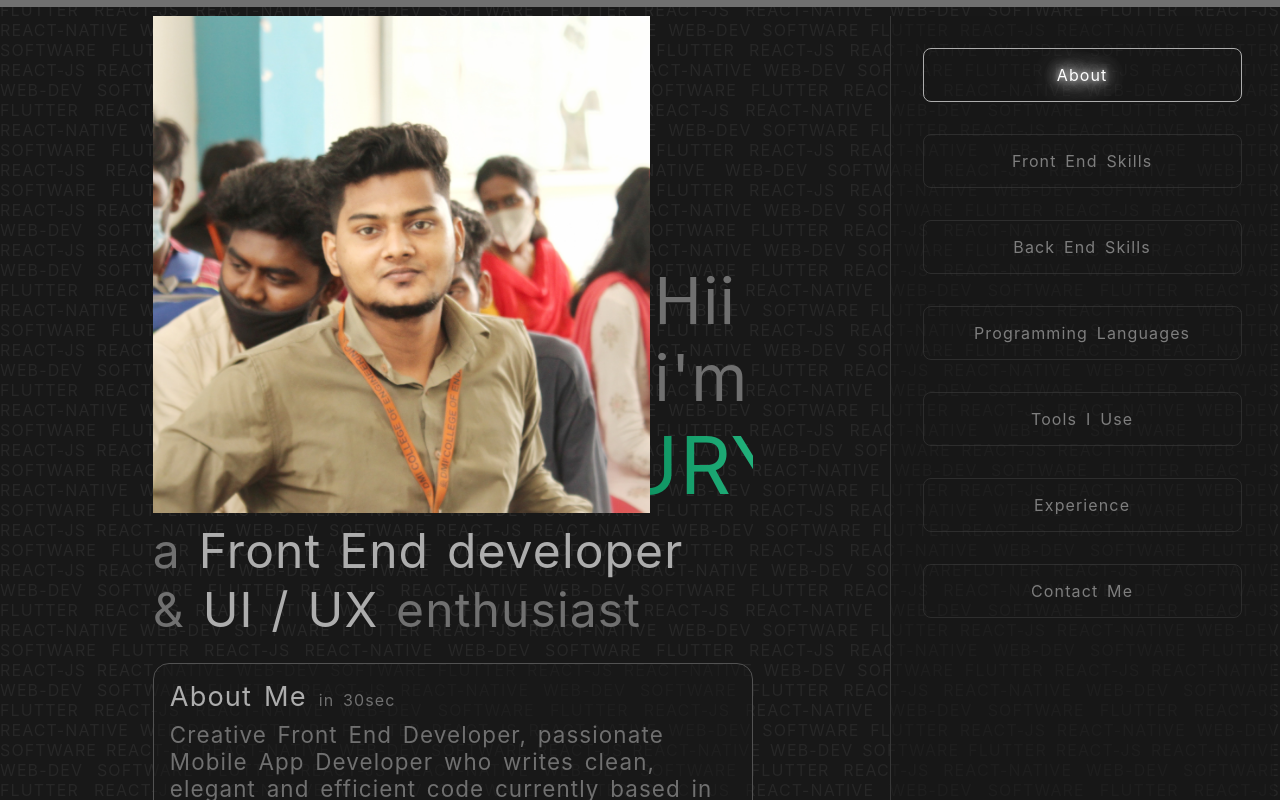
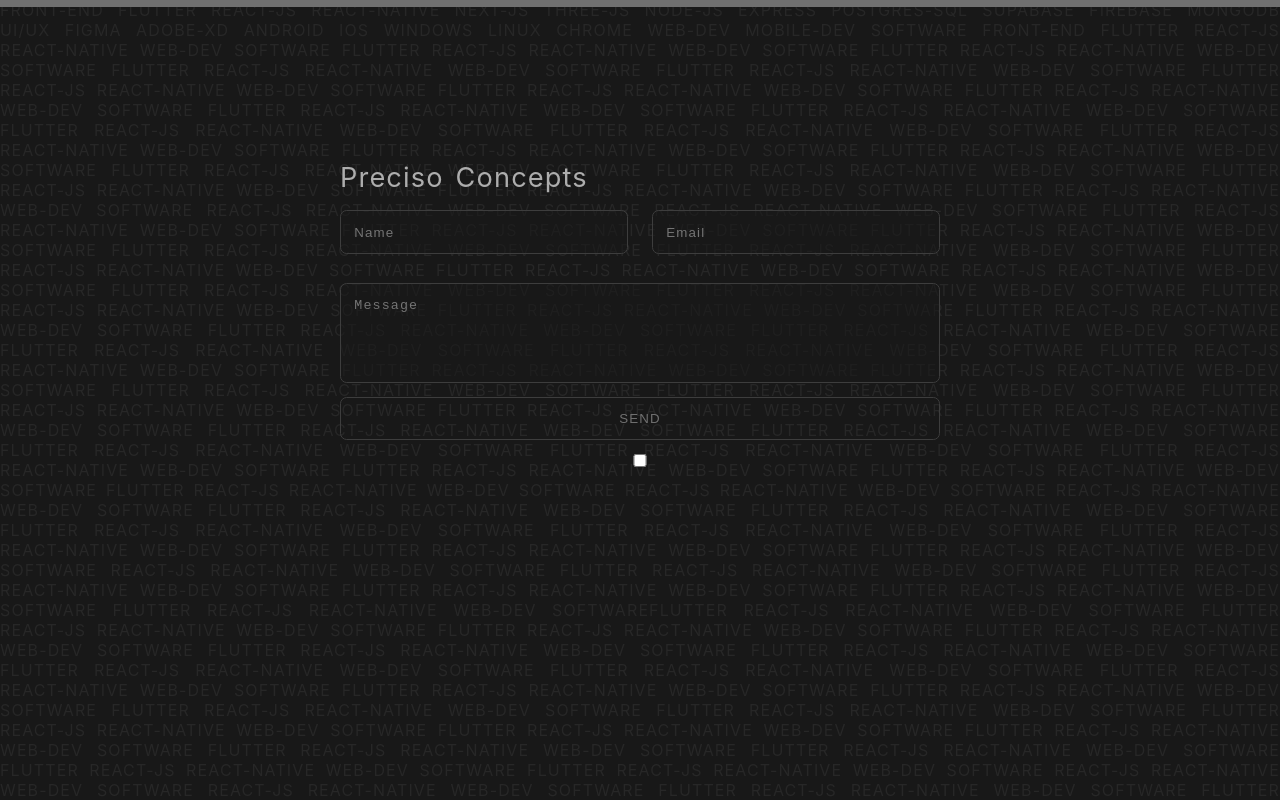
Before and after one commit to samsurya336/SURYA-Front-End-Developer, a Next.js app: page / in a window 1280 px wide. Shown: the top 800 px of the page. Built offline with nearby package versions, Linux system fonts and the light colour scheme.

Commit message:
Mail Added

```diff
--- a/components/aboutMe/aboutMe.module.css
+++ b/components/aboutMe/aboutMe.module.css
@@ -32,3 +32,8 @@
   color: var(--grey-500);
   font-size: var(--fs-400);
 }
+
+.about_me_section_wrapper > p > a {
+  font-size: var(--fs-200);
+  color: var(--green-500);
+}
--- a/components/aboutMe/aboutMe.tsx
+++ b/components/aboutMe/aboutMe.tsx
@@ -13,6 +13,7 @@ export default function AboutMe(): JSX.Element {
         who writes clean, elegant and efficient code currently based in INDIA and having an experience
         of building web application with JavaScript / ReactJS / NextJS / NodeJS and Cross-platform Mobile
         applications with Flutter. I am always experimenting always learning and never bored.
+        <a href={`${window.location}/assets/profile_pic.jpeg`} download="surya-dev.jpeg"> Download my Resume</a>
       </p>
     </section>
   );
--- a/components/contactMe/contactMe.module.css
+++ b/components/contactMe/contactMe.module.css
@@ -27,14 +27,19 @@
   width: 100%;
 }
 
+.input_field_wrapper {
+  flex-basis: 100%;
+  position: relative;
+  margin-top: 1em;
+}
+
 .input_field {
-  flex-basis: 100%;
+  width: 100%;
   padding: 1em;
   border: 0.5px solid #3d3d3d;
   background-color: var(--black-600);
   border-radius: 0.5em;
   margin: 0;
-  margin-top: 1em;
   color: var(--grey-100);
 }
 
@@ -44,6 +49,16 @@
   outline: 0.2px solid var(--grey-100);
 }
 
+.input_field_suffix_icon {
+  position: absolute;
+  top: 0.7em;
+  right: 0.5em;
+}
+
+.input_field_wrapper > p {
+  font-size: var(--fs-200);
+}
+
 .message_field {
   flex-basis: 100%;
   height: 100px;
@@ -51,7 +66,7 @@
   background-color: var(--black-600);
   border-radius: 0.5em;
   padding: 1em;
-  margin: 1em 0;
+  margin-top: 1em;
   resize: none;
   color: var(--grey-100);
   transition: border 0.5s linear;
@@ -64,6 +79,10 @@
 
 .message_field:hover {
   border: 0.5px solid var(--grey-100);
+}
+
+.message_field + p {
+  font-size: var(--fs-200);
 }
 
 .submit_btn {
@@ -114,7 +133,7 @@
   background: var(--green-gradiant);
   transition: transform 0.2s linear;
   transition-delay: 0.5s;
-  transform: translateY(100%);
+  transform: translateY(110%);
   z-index: 1;
   display: flex;
   justify-content: center;
@@ -125,6 +144,39 @@
   transform: translateY(0);
 }
 
+.thankYou_card {
+  position: relative;
+  width: 100%;
+  height: 140px;
+  transition: transform 1s ease-in-out;
+  display: flex;
+  justify-content: center;
+  transform: scale(0);
+  transform-origin: bottom;
+}
+
+.gradient_BG_wrapper {
+  width: 300px;
+  height: 140px;
+  background: var(--green-gradiant);
+  opacity: 0.7;
+  border-radius: 8px;
+}
+
+.content_wrapper {
+  position: absolute;
+  width: 300px;
+  height: 140px;
+  background: transparent;
+  border-radius: 8px;
+  padding: 1em;
+  color: var(--black-700);
+}
+
+#thankYouCardToggle:checked + .thankYou_card {
+  transform: scale(1);
+}
+
 @media (min-width: 600px) {
   .contactMe_section_wrapper {
     height: 90vh;
@@ -132,6 +184,9 @@
 
   .input_field {
     flex-basis: 48%;
+  }
+  .input_field_wrapper {
+    flex-basis: 48%;
     margin-bottom: 1em;
   }
 }
--- a/components/contactMe/contactMe.tsx
+++ b/components/contactMe/contactMe.tsx
@@ -1,18 +1,29 @@
-import React, { useContext, useRef, RefObject, ReactElement } from 'react'
+import React, {useState, useContext, useRef, RefObject, ReactElement, MutableRefObject } from 'react'
 import { CurrentSectionContext } from '../../contexts/currentSectionContext'
 import useDetectVisiblity from '../../hooks/useDetectVisiblity';
-import styles from './contactMe.module.css'
+import styles from './contactMe.module.css';
+
+interface dataRefINTF{
+    name:string,
+    nameError: string,
+    email:string,
+    emailError: string,
+    msg:string,
+    msgError: string,
+    hasErrors?:boolean,
+}
 
 export default function ContactMe(): ReactElement {
 
-
     const sectionContext = useContext(CurrentSectionContext)
     const contactMeRef: RefObject<HTMLElement> = useRef<HTMLElement>(null);
+    const dataRef: MutableRefObject<dataRefINTF> = useRef({name:'',nameError:'',email:'',emailError:'',msg:'',msgError:'',hasErrors:false});
+    const [buttonState, setButtonState] = useState<string>('SEND')
     const isVisible: IntersectionObserverEntry | undefined = useDetectVisiblity(contactMeRef,'-50px');
 
 
     if(contactMeRef.current){
-
+        let t = dataRef.current;
         if(isVisible?.isIntersecting){
             (contactMeRef.current as HTMLElement ).style.opacity = '1';
             sectionContext.toggleSection('section_7')
@@ -23,31 +34,110 @@ export default function ContactMe(): ReactElement {
     }
 
 
+    const validateFileds = (feildName:string,error:string):void => {
+
+        if((dataRef.current[feildName as keyof dataRefINTF] as string).trim() !== ''){
+            (dataRef.current[`${feildName}Error` as keyof dataRefINTF] as string) = '';
+        }else{
+            dataRef.current.hasErrors = true;
+            (dataRef.current[`${feildName}Error` as keyof dataRefINTF] as string) = error;
+        }
+
+    }
+
+
     const sendMail = async () => {
+
+        // if(dataRef.current.email.trim() !== ''){
+        //     const re:RegExp = /^(([^<>()[\]\\.,;:\s@"]+(\.[^<>()[\]\\.,;:\s@"]+)*)|(".+"))@((\[[0-9]{1,3}\.[0-9]{1,3}\.[0-9]{1,3}\.[0-9]{1,3}\])|(([a-zA-Z\-0-9]+\.)+[a-zA-Z]{2,}))$/;
+        //     const result = re.test(String(dataRef.current.email).toLowerCase());
+
+        //     if(!result){
+        //         dataRef.current.hasErrors = true;
+        //         dataRef.current.emailError = 'Please enter a valid email';
+        //     }else{
+        //         dataRef.current.emailError = '';
+        //     }
+
+        // }else{
+        //     dataRef.current.hasErrors = true;
+        //     dataRef.current.emailError = 'Please enter your Email';
+        // }
+
+        // validateFileds('name','Please enter your Name')
+        // validateFileds('msg','Please enter your Message')
+
+        // if(dataRef.current.hasErrors){
+        //     console.log('Has Errors')
+        // }else{
+        //     console.log('Verified')
+        // }
+
+        // setButtonState('SENDING...')
+
+
         const requestOptions = {
-            method: 'GET'
+            method: 'POST'
         };
-        const t = await fetch('api/hello', requestOptions).then((v)=>{
-            return v.json()
+        const t = await fetch('api/sendmail', requestOptions).then((v)=>{
+            return 'v.json()'
         })
-        console.log(t)
+        // console.log(t)
+
+
+        // if(buttonState === 'SUCCESS'){
+
+        // }
+
+
     }
 
     return(
         <section className={styles.contactMe_section_wrapper} ref={contactMeRef}>
             <div className={styles.contactMe_section}>
-                <p className={styles.contactMe_heading}>Contact Me</p>
+                <p className={styles.contactMe_heading}>Preciso Concepts</p>
                 <div className={styles.contactMe_fields_container}>
 
-                    <InputField placeholder={'Name'} name={'name'} onChange={(e) => {console.log(e.target.value)}} />
-                    <InputField placeholder={'Email'} name={'email'} onChange={(e) => {console.log(e.target.value)}} />
-                    <MessageField onChange={(e) => {console.log(e.target.value)}} />
+                    <InputField
+                        data={dataRef.current}
+                        placeholder={'Name'}
+                        name={'name'}
+                        />
+
+                    <InputField
+                        data={dataRef.current}
+                        placeholder={'Email'}
+                        name={'email'}
+                    />
+
+                    <MessageField data={dataRef.current} />
                     <button className={styles.submit_btn} onClick={sendMail}>
-                        SEND
+                        {buttonState}
                         <div className={styles.btn_hover}>SEND</div>
                         <div className={styles.btn_success}>SENT</div>
                     </button>
 
+                    <input
+                        type='checkbox'
+                        id={styles.thankYouCardToggle}
+                        style={{ display: 'block',width:'100%' }}
+                        checked={buttonState === 'SUCCESS'}
+                        onChange={(e) => {
+                            if(e.target.checked) return setButtonState('SUCCESS')
+                            setButtonState('ERROR')
+                        }}
+                    />
+
+                    <div className={styles.thankYou_card} >
+
+                        <div className={styles.gradient_BG_wrapper} />
+                        <div className={styles.content_wrapper}>
+                            Thank you for showing your intrest and messaging me. For your confermation I have sent an mail to you kindly check it.
+                            Thank You
+                        </div>
+                    </div>
+
+                    {/* <a href="https/assets/profile_pic.jpeg" download="Resume.jpeg">Download</a> */}
                 </div>
             </div>
         </section>
@@ -57,32 +147,70 @@ export default function ContactMe(): ReactElement {
 interface InputFieldProps{
     placeholder: string,
     name: string,
-    onChange?: (e: React.ChangeEvent<HTMLInputElement>) => void
+    // onChange: (e: React.ChangeEvent<HTMLInputElement>) => void
+    data:dataRefINTF
 }
 
 function InputField(props:InputFieldProps) {
+
+    const CrossIcon = () => {
+        return(
+            <span className={styles.input_field_suffix_icon}>
+                <svg xmlns="http://www.w3.org/2000/svg" width="16" height="16" fill="#ff0606a9" className="bi bi-x-circle-fill" viewBox="0 0 16 16">
+                    <path d="M16 8A8 8 0 1 1 0 8a8 8 0 0 1 16 0zM5.354 4.646a.5.5 0 1 0-.708.708L7.293 8l-2.647 2.646a.5.5 0 0 0 .708.708L8 8.707l2.646 2.647a.5.5 0 0 0 .708-.708L8.707 8l2.647-2.646a.5.5 0 0 0-.708-.708L8 7.293 5.354 4.646z"/>
+                </svg>
+            </span>
+        )
+    }
+
     return (
+        <div className={styles.input_field_wrapper}>
             <input
                 className={styles.input_field}
+                style={{
+                    borderColor: `${props.data[`${props.name}Error` as keyof dataRefINTF]? 'red' : '#3d3d3d'}`
+                }}
                 placeholder={props.placeholder}
                 type='text'
                 name={props.name}
-                onChange={props.onChange}
+                onChange={(e)=>{
+                    (props.data[e.target.name as keyof dataRefINTF] as string) = e.target.value
+                }
+                }
             />
+            {
+                props.data[`${props.name}Error` as keyof dataRefINTF] && <p>{props.data[`${props.name}Error` as keyof dataRefINTF]}</p>
+            }
+
+            {
+                props.data[`${props.name}Error` as keyof dataRefINTF] && <CrossIcon />
+            }
+
+        </div>
     )
 }
 
 interface messageFieldProps{
-    onChange?: (e: React.ChangeEvent<HTMLTextAreaElement>) => void
+    data:dataRefINTF,
 }
 
 function MessageField(props:messageFieldProps) {
     return (
+        <>
             <textarea
                 className={styles.message_field}
+                style={{
+                    borderColor: `${props.data.msgError? 'red' : '#3d3d3d'}`
+                }}
                 placeholder='Message'
                 name='message'
-                onChange={props.onChange}
+                onChange={(e)=>{
+                    props.data.msg = e.target.value;
+                }}
             />
+            {
+                props.data.msgError && <p>{props.data.msgError}</p>
+            }
+        </>
     )
 }
--- a/package.json
+++ b/package.json
@@ -9,7 +9,9 @@
     "lint": "next lint"
   },
   "dependencies": {
+    "@types/nodemailer": "^6.4.4",
     "next": "11.1.2",
+    "nodemailer": "^6.7.0",
     "react": "17.0.2",
     "react-dom": "17.0.2"
   },
--- a/pages/api/sendemail.ts
+++ /dev/null
@@ -1,5 +0,0 @@
-import type { NextApiRequest, NextApiResponse } from 'next'
-
-export default async (req: NextApiRequest, res: NextApiResponse) => {
-    res.send("Email Sent");
-};
--- /dev/null
+++ b/pages/api/sendmail.ts
@@ -0,0 +1,106 @@
+import type { NextApiRequest, NextApiResponse } from 'next'
+
+// export default async (req: NextApiRequest, res: NextApiResponse) => {
+//     res.send("Email Sent");
+// };
+
+const mailTemplate = `
+<!DOCTYPE html>
+<html lang="en">
+<head>
+    <meta charset="UTF-8">
+    <meta http-equiv="X-UA-Compatible" content="IE=edge">
+    <meta name="viewport" content="width=device-width, initial-scale=1.0">
+    <title>Document</title>
+
+    <style>
+
+        .card_wrapper{
+            width: 100%;
+            max-width: 400px;
+            padding: 20px;
+            padding-bottom: 50px;
+            box-sizing: border-box;
+        }
+        .card{
+            background-color: #181818;
+            color: #7e7e7e;
+            padding: 30px;
+            border-radius: 10px;
+            box-shadow: rgba(50, 50, 93, 0.25) 0px 30px 60px -12px, rgba(0, 0, 0, 0.3) 0px 18px 36px -18px;
+            box-sizing: border-box;
+        }
+        h4{
+            margin-bottom: 2px;
+            padding-bottom: 1px;
+        }
+    </style>
+</head>
+<body>
+
+    <div class='card_wrapper'>
+        <div class='card'>
+            <h4>Hiii name</h3>
+            <p>This is Surya, hope your good and safe and thank you for showing intrest in messaging me i have received your email.</p>
+            <p>I will contact you shortly.</p>
+        </div>
+    </div>
+
+</body>
+</html>
+`;
+
+
+export default function (req:NextApiRequest, res:NextApiResponse) {
+    let nodemailer = require('nodemailer')
+    // https://medium.com/nerd-for-tech/coding-a-contact-form-with-next-js-and-nodemailer-d3a8dc6cd645
+    console.log('Mail api Called')
+
+    const transporter = nodemailer.createTransport({
+        port: 587,
+        host: 'smtp.ethereal.email',
+        auth: {
+            user: 'u6xx3vxwoetb3xvx@ethereal.email',
+            pass: 'Nwvt4MQDYtejBktYBf'
+        },
+        // secure: true,
+    })
+    // port: 587,
+    // port: 465,
+
+      const toMeMailData = {
+        from: 'surya_dev@gmail.com',
+        to: 'samsurya336@gmail.com',
+        subject: `This message is to mySelf`,
+        text: 'TEXT message',
+        html: mailTemplate
+      }
+
+      transporter.sendMail(toMeMailData, function (err:any, info:any) {
+        if(err)
+          console.log(err)
+        else
+          console.log(info)
+      })
+
+      // const toClientData = {
+      //   from: 'surya_dev@gamil.com',
+      //   to: 'samsurya336@gmail.com',
+      //   subject: `This message is to Client`,
+      //   text: 'TEXT message',
+      //   html: `<div>Html Body sample</div><p>Sent from:
+      //   SURYA </p>`
+      // }
+
+      // transporter.sendMail(toClientData, function (err:any, info:any) {
+      //   if(err)
+      //     console.log(err)
+      //   else
+      //     console.log(info)
+      // })
+
+
+      // res.status(200)
+    console.log('MAil Sent')
+
+}
--- a/pages/index.tsx
+++ b/pages/index.tsx
@@ -52,7 +52,7 @@ const Home: NextPage = () => {
 
           <div className={styles.home_content}>
 
-            <section id='section_1'>
+            {/* <section id='section_1'>
               <Header />
               <AboutMe />
             </section>
@@ -102,23 +102,20 @@ const Home: NextPage = () => {
 
             <section id='section_6'>
               <Experiecne />
-            </section>
+            </section> */}
 
             <section id='section_7'>
               <ContactMe />
             </section>
 
-              {/* <div style={{height:'300px',width:'150px'}} />
-              <div style={{height:'300px',width:'150px'}} />
-              <div style={{height:'300px',width:'150px'}} /> */}
 
-              <Footer />
+              {/* <Footer /> */}
 
           </div>
         </div>
 
 
-        <SideMenu />
+        {/* <SideMenu /> */}
 
 
         </div>
@@ -126,6 +123,9 @@ const Home: NextPage = () => {
         {/*
 
 
+        <div style={{height:'300px',width:'150px'}} />
+        <div style={{height:'300px',width:'150px'}} />
+        <div style={{height:'300px',width:'150px'}} />
 
 
         <Skills title={'Programing Languages'}>
@@ -164,6 +164,7 @@ function BackGround(){
   return(
     <div className={styles.fixed_BG_image}>
       <p>
+        FRONT-END FLUTTER REACT-JS REACT-NATIVE NEXT-JS THREE-JS NODE-JS EXPRESS POSTGRES-SQL SUPABASE FIREBASE MONGODB UI/UX FIGMA ADOBE-XD ANDROID IOS WINDOWS LINUX CHROME WEB-DEV MOBILE-DEV SOFTWARE FRONT-END
         FLUTTER REACT-JS REACT-NATIVE WEB-DEV SOFTWARE FLUTTER REACT-JS REACT-NATIVE WEB-DEV SOFTWARE FLUTTER REACT-JS REACT-NATIVE WEB-DEV SOFTWARE FLUTTER REACT-JS REACT-NATIVE WEB-DEV SOFTWARE FLUTTER REACT-JS REACT-NATIVE WEB-DEV SOFTWARE
         FLUTTER REACT-JS REACT-NATIVE WEB-DEV SOFTWARE FLUTTER REACT-JS REACT-NATIVE WEB-DEV SOFTWARE FLUTTER REACT-JS REACT-NATIVE WEB-DEV SOFTWARE FLUTTER REACT-JS REACT-NATIVE WEB-DEV SOFTWARE FLUTTER REACT-JS REACT-NATIVE WEB-DEV SOFTWARE FLUTTER REACT-JS REACT-NATIVE WEB-DEV SOFTWARE
         FLUTTER REACT-JS REACT-NATIVE WEB-DEV SOFTWARE FLUTTER REACT-JS REACT-NATIVE WEB-DEV SOFTWARE FLUTTER REACT-JS REACT-NATIVE WEB-DEV SOFTWARE FLUTTER REACT-JS REACT-NATIVE WEB-DEV SOFTWARE FLUTTER REACT-JS REACT-NATIVE WEB-DEV SOFTWARE FLUTTER REACT-JS REACT-NATIVE WEB-DEV SOFTWARE
```
Also changed, not shown: 1 other file (tests, documents, lock files or other folders).
